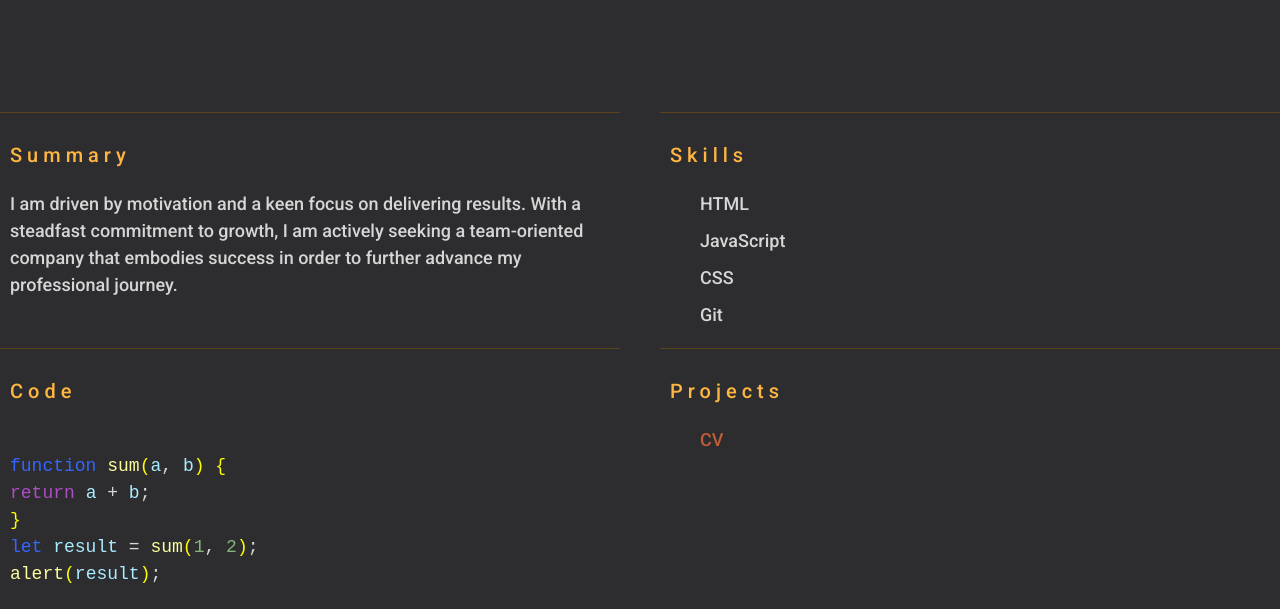
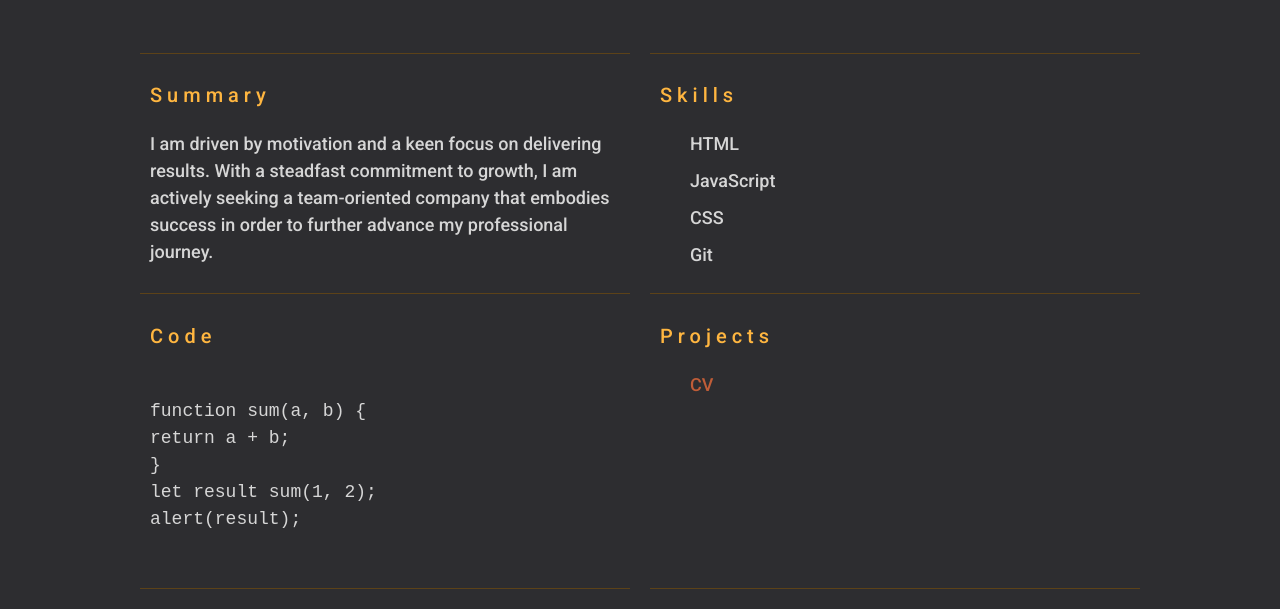
Before and after one commit to serzhan-ussenov/rsschool-cv, a plain HTML site: page index.html in a window 1280 px wide. Shown: the part 343-952 px from the top of the page. Drawn offline with Linux system fonts and the light colour scheme.

Commit message:
fix: delete font tags

```diff
--- a/index.html
+++ b/index.html
@@ -73,11 +73,11 @@
                 <h2 class="section-title">Code</h2>
 <pre>
 <code>
-<font color="#3366ff">function</font> <font color="#fbfd9e">sum</font><font color="#fdff00">(</font><font color="#a9ecff">a</font>, <font color="#a9ecff">b</font><font color="#fdff00">)</font> <font color="#fdff00">{</font>
-<font color="#ae4dc4">return</font> <font color="#a9ecff">a</font> + <font color="#a9ecff">b</font>;
-<font color="#fdff00">}</font>
-<font color="#3366ff">let</font> <font color="#a9ecff">result</font> = <font color="#fbfd9e">sum</font><font color="#fdff00">(</font><font color="#83b77a">1</font>, <font color="#83b77a">2</font><font color="#fdff00">)</font>;
-<font color="#fbfd9e">alert</font><font color="#fdff00">(</font><font color="#a9ecff">result</font><font color="#fdff00">)</font>;
+function sum(a, b) {
+return a + b;
+}
+let result sum(1, 2);
+alert(result);
 </code>
 </pre>
             </section>
@@ -87,6 +87,7 @@
                     <li class="section-item projects-item">
                         <a href="https://serzhan-ussenov.github.io/rsschool-cv/" title="CV">CV</a>
                     </li>
+                </ul>
             </section>
             <section class="section" id="education">
                 <h2 class="section-title">Education</h2>
--- a/style.css
+++ b/style.css
@@ -53,18 +53,15 @@ img {
   color: #d6d6d6;
 }
 
-.main {
-  margin-bottom: auto;
-}
-
 .main-container {
   display: flex;
   flex-wrap: wrap;
   justify-content: space-between;
+  max-width: 1000px;
 }
 
 .section {
-  width: calc(50% - 20px);
+  width: 49%;
   padding: 10px;
   border-bottom: 1px solid #5c4218;
 }
```
